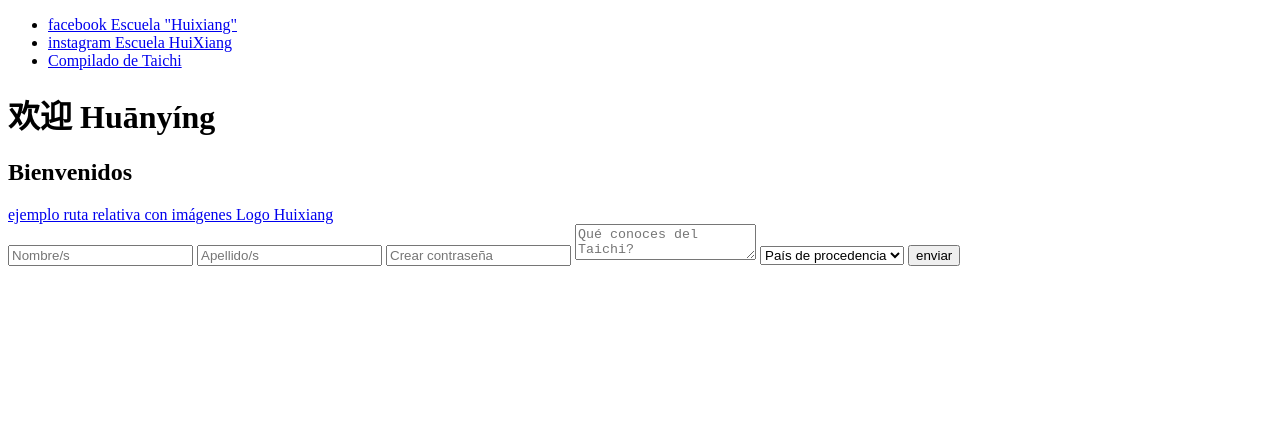
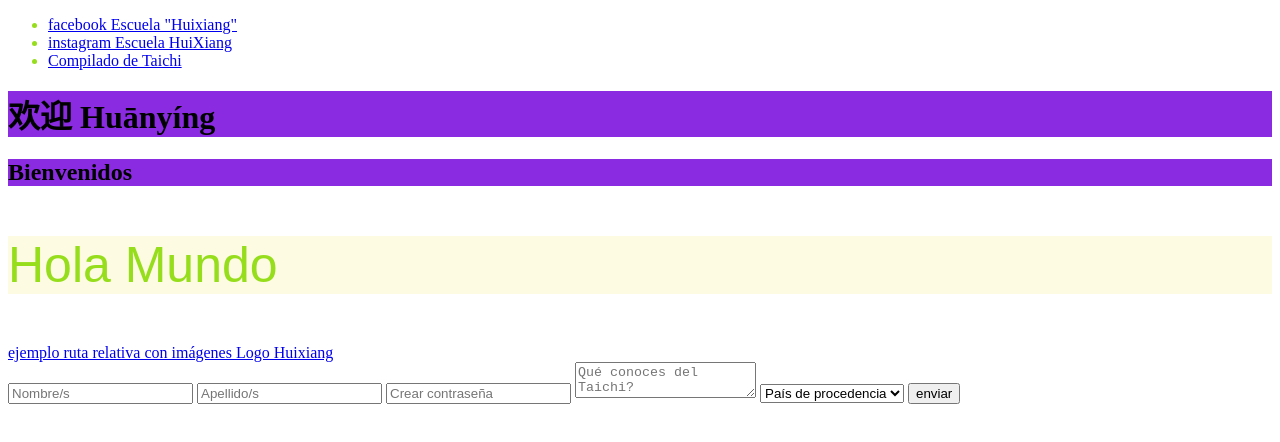
Before and after one commit to renito79/RenitoTavo, a plain HTML site: page index.html in a window 1280 px wide. Drawn offline with Linux system fonts and the light colour scheme.

Commit message:
Add files via upload

```diff
--- /dev/null
+++ b/Css/style.css
@@ -0,0 +1,23 @@
+/*index*/
+.Paiu{
+    color: brown;
+    background-color: #ede62921;
+    font-size: 50px;
+    font-family: Arial, Helvetica, sans-serif;
+}
+
+.h1,.h2{
+    background-color: blueviolet;
+}
+
+
+.ul,.Paiu{
+    color: rgb(150, 221, 28);
+}
+
+
+/*fotos*/
+
+
+
+/* Colores de párgina:
--- a/index.html
+++ b/index.html
@@ -4,12 +4,13 @@
     <meta charset="UTF-8">
     <meta name="viewport" content="width=device-width, initial-scale=1.0">
     <title>Gimnasia China</title>
+    <link rel="stylesheet" href="./Css/style.css">
 </head>
 <body>
     <header>
         <nav>
-            <ul>
-                <li>
+            <ul class="ul">
+                <li class="li1">
                     <a href="https://www.facebook.com/profile.php?id=100071350683280" target="_blank">facebook Escuela "Huixiang"</a>
                 </li>
                 <li>
@@ -22,8 +23,10 @@
         </nav>
     </header>
 
-    <h1>欢迎 Huānyíng</h1>
-    <h2>Bienvenidos</h2>
+    <h1 class="h1">欢迎 Huānyíng</h1>
+    <h2 class="h2">Bienvenidos</h2>
+
+<p class="Paiu">Hola Mundo</p>
 
     <a href="Imagenes/logo huixiang.png" target="_blank">ejemplo ruta relativa con imágenes Logo Huixiang</a>
 
```
Also changed, not shown: Páginas/contacto.html (added, +12 -0 lines), Páginas/fotos.html (added, +12 -0 lines).
